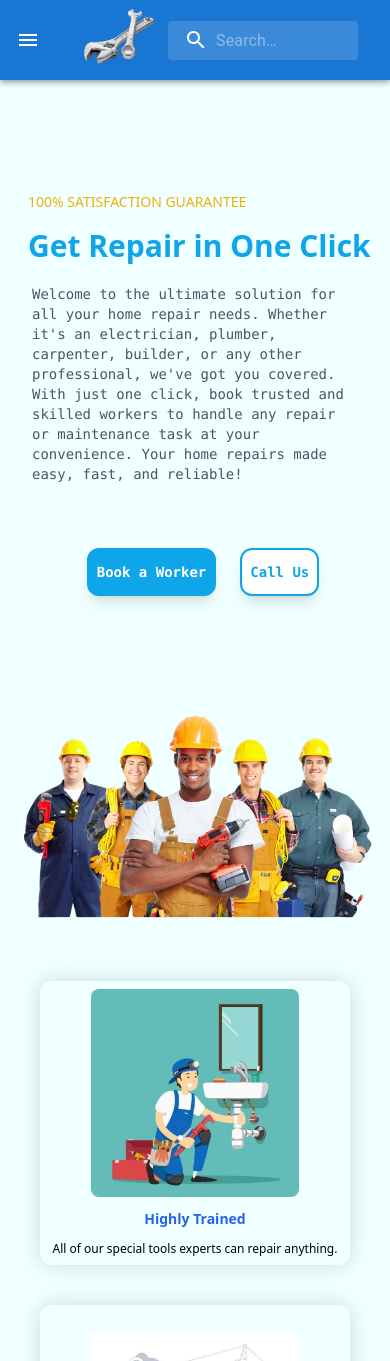
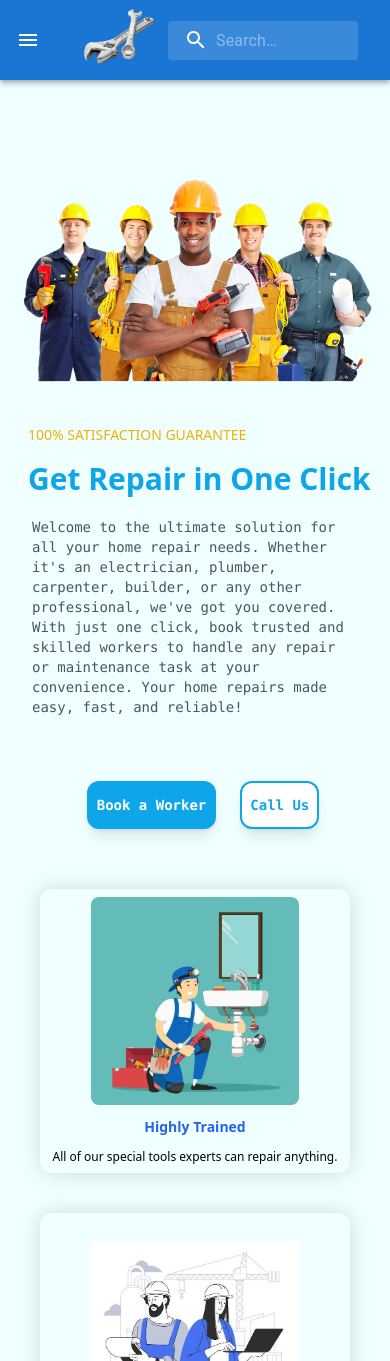
Before and after one commit to Sidduzzzup/Superior_workers, a React (Vite) app: page / in a window 390 px wide. Shown: the top 1361 px of the page. Built offline with nearby package versions, Linux system fonts and the light colour scheme.

Commit message:
Added missing images

```diff
--- a/src/assets/components/Homepage.jsx
+++ b/src/assets/components/Homepage.jsx
@@ -16,7 +16,22 @@ const Homepage = () => {
     <div className='container grid grid-cols-1 md:grid-cols-2 home-height w-screen'>
 
 
-        <div className='flex items-start pt-28'>
+    <div className='md:hidden size-auto justify-center items-center  mt-24' >
+         <motion.img
+          initial={{ opacity: 0, x: 200 }}
+          animate={{ opacity: 1, x: 0 }}
+          transition={{ type: "spring", stiffness: 50, delay: 0.2 }}
+          className=''
+
+          src="/DeWatermark.ai_1740228700651_bgremoved.png"
+            alt="HOMEPAGE_LOGO" />
+
+
+        </div>
+
+        <div className='flex items-start pt-5 md:pt-28'>
+
+
        <div>
 
 
@@ -84,7 +99,7 @@ const Homepage = () => {
       </div>
       </div>
 
-       <div className='size-auto flex justify-center items-center  mt-24' >
+       <div className='hidden md:block size-auto justify-center items-center  mt-24' >
          <motion.img
           initial={{ opacity: 0, x: 200 }}
           animate={{ opacity: 1, x: 0 }}
```
